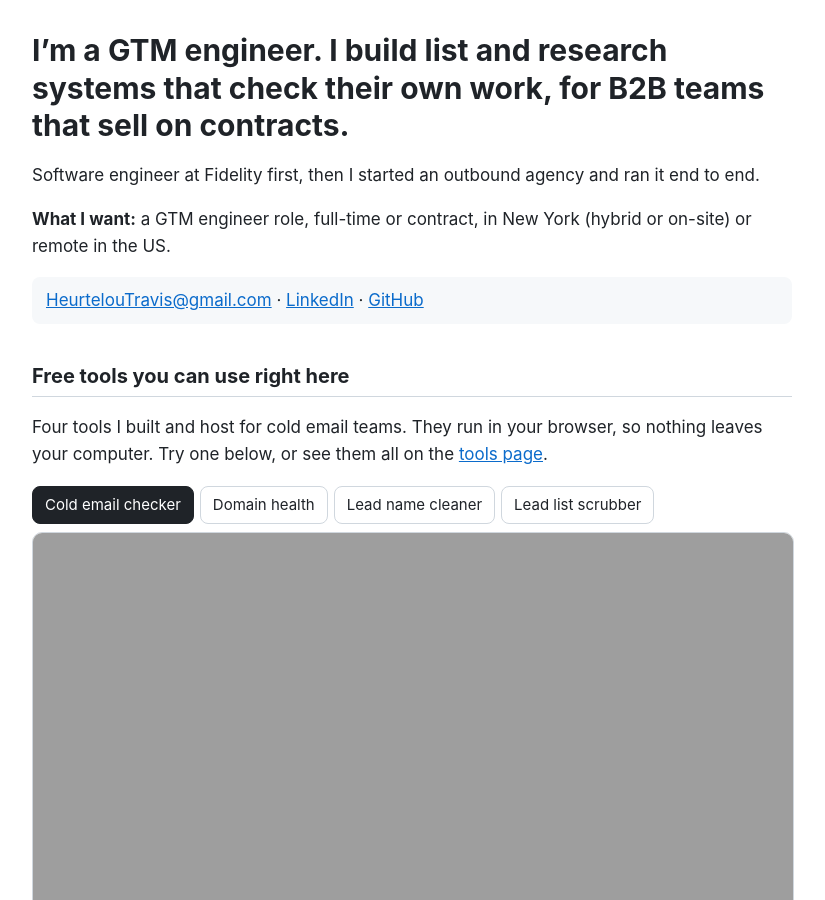
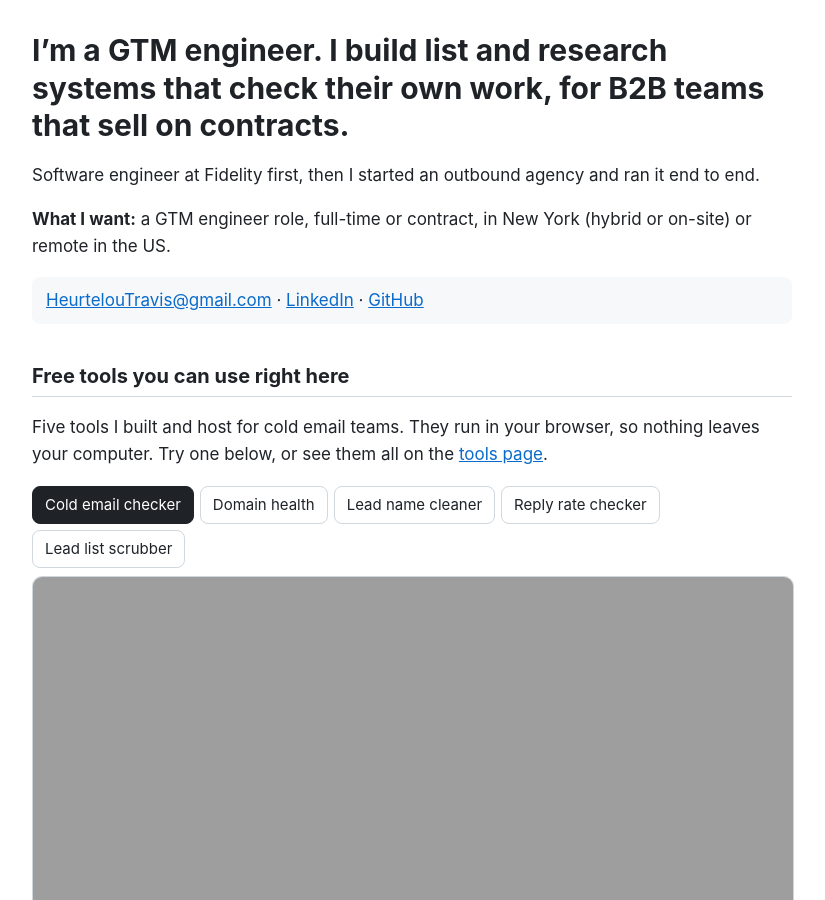
Before and after one commit to Trav54219/gtm-engineering-portfolio, a Jekyll site: the page built from docs/index.md, in a window 1280 px wide and 900 px high. Shown: the whole window, without its empty margins (228-1053 px from the left). Built offline with Jekyll 4.4.1, drawn with Linux system fonts in a browser that asks for light colours; our own code applies the rules of GitHub Pages for plain Markdown files; some of the changed text lies outside the part shown.

Commit message:
Add the reply rate checker to the embedded tools
Co-Authored-By: Claude Opus 5.5 <noreply@anthropic.com>

```diff
--- a/docs/_includes/tools-embed.html
+++ b/docs/_includes/tools-embed.html
@@ -3,6 +3,7 @@
     <button type="button" role="tab" data-src="https://trav54219.github.io/cold-email-checker/" data-repo="https://github.com/Trav54219/cold-email-checker" aria-selected="true">Cold email checker</button>
     <button type="button" role="tab" data-src="https://trav54219.github.io/domain-health/?d=github.com" data-repo="https://github.com/Trav54219/domain-health" aria-selected="false">Domain health</button>
     <button type="button" role="tab" data-src="https://trav54219.github.io/lead-name-cleaner/" data-repo="https://github.com/Trav54219/lead-name-cleaner" aria-selected="false">Lead name cleaner</button>
+    <button type="button" role="tab" data-src="https://trav54219.github.io/reply-rate-checker/" data-repo="https://github.com/Trav54219/reply-rate-checker" aria-selected="false">Reply rate checker</button>
     <button type="button" role="tab" data-src="https://trav54219.github.io/lead-list-scrubber/" data-repo="https://github.com/Trav54219/lead-list-scrubber" aria-selected="false">Lead list scrubber</button>
   </div>
   <iframe title="Cold email checker" loading="lazy" allow="clipboard-write" src="https://trav54219.github.io/cold-email-checker/"></iframe>
--- a/docs/index.md
+++ b/docs/index.md
@@ -12,7 +12,7 @@ Software engineer at Fidelity first, then I started an outbound agency and ran i
 
 ## Free tools you can use right here
 
-Four tools I built and host for cold email teams. They run in your browser, so nothing leaves your computer. Try one below, or see them all on the [tools page](tools.md).
+Five tools I built and host for cold email teams. They run in your browser, so nothing leaves your computer. Try one below, or see them all on the [tools page](tools.md).
 
 {% include tools-embed.html height=820 %}
 
@@ -48,7 +48,7 @@ Two-minute screen recording of the tech-stack project: **not recorded yet.**
 | [Owner research process](https://github.com/Trav54219/gtm-engineering-portfolio/tree/main/projects/01-local-owner-research) | Finds the owner of a local service business, scored against answers I wrote down first. | finished, not yet approved for use: misses on tiny businesses |
 | [Warm leads list](https://github.com/Trav54219/gtm-engineering-portfolio/tree/main/projects/02-warm-leads-list) | A warm list from one competitor founder's LinkedIn audience: 169 items for $0.34, 27 ICP fits, 2 verified emails, $0.38 in total. | finished |
 | [Buyer language brief](https://github.com/Trav54219/gtm-engineering-portfolio/tree/main/projects/04-buyer-language-brief) | Commercial cleaning owners' own words from Reddit: 19 verbatim phrases, each checked against its source, and five copy lines. | finished |
-| [Free tools](tools.md) | Cold email checker, domain health, lead name cleaner and lead list scrubber, all live and embedded on this site. | live |
+| [Free tools](tools.md) | Cold email checker, domain health, lead name cleaner, lead list scrubber and reply rate checker, all live and embedded on this site. | live |
 
 
 ## How the pieces fit
```
Also changed, not shown: docs/tools.md (+2 -1 lines), README.md.
